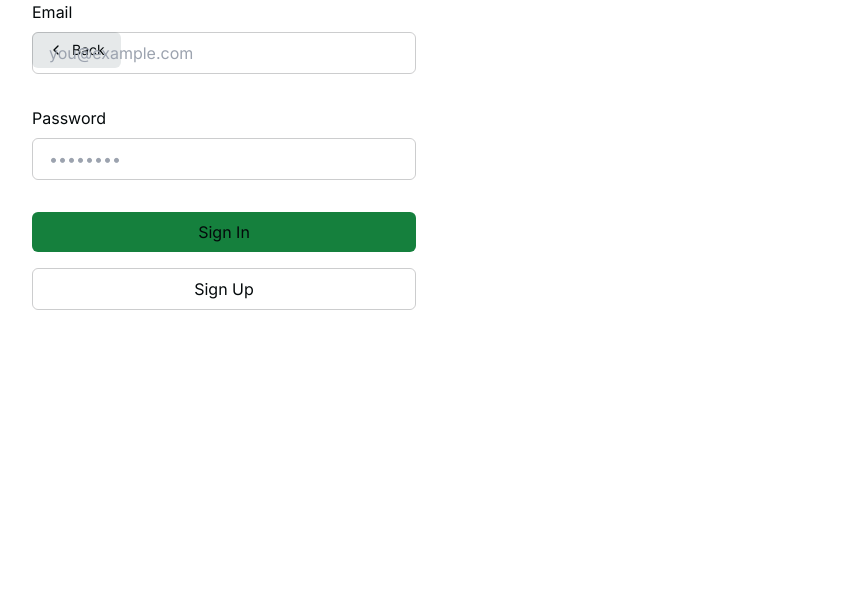
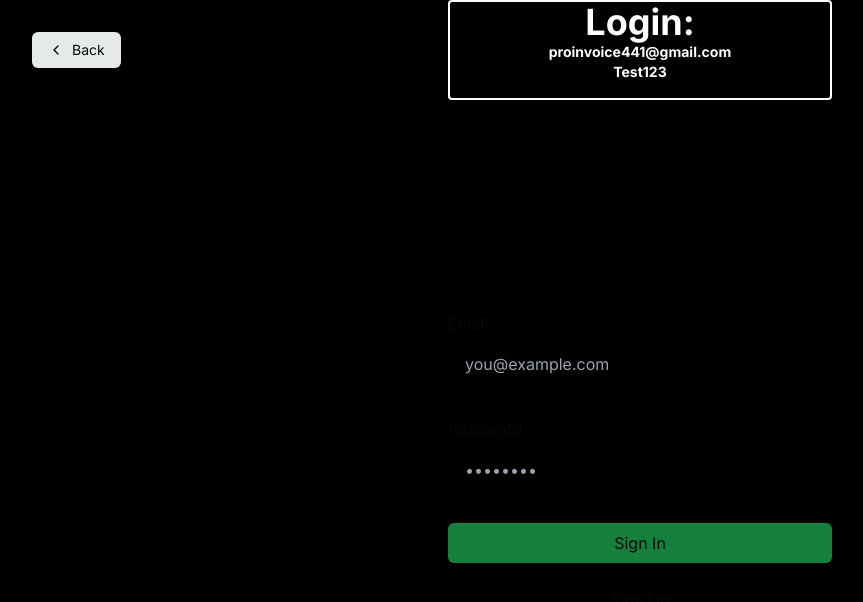
Before and after one commit to 43alsosc/invoicepro, a Next.js app: page /login in a window 1280 px wide. Shown: the top 602 px of the page, without its empty margins (0-863 px from the left). Built offline with nearby package versions, Linux system fonts and the light colour scheme.

Commit message:
La til login info

```diff
--- a/app/login/page.tsx
+++ b/app/login/page.tsx
@@ -52,7 +52,13 @@ export default function Login({
   };
 
   return (
-    <div className="flex-1 flex flex-col w-full px-8 sm:max-w-md justify-center gap-2">
+    <div className="flex h-screen w-screen justify-center bg-black">
+      <div className="flex-1 flex flex-col w-full px-8 sm:max-w-md justify-center gap-2 bg-black">
+        <h1 className="text-white text-center text-4xl font-bold mb-8 border-2 border-white pb-4 rounded">
+          Login:
+          <p className="text-sm">proinvoice441@gmail.com</p>
+          <p className="text-sm">Test123</p>
+        </h1>
         <Link
           href="/"
           className="absolute left-8 top-8 py-2 px-4 rounded-md no-underline text-foreground bg-btn-background hover:bg-btn-background-hover flex items-center group text-sm"
@@ -115,5 +121,6 @@ export default function Login({
           )}
         </form>
       </div>
+    </div>
   );
 }
```
Lines whose indentation alone changed are shown as unchanged.
